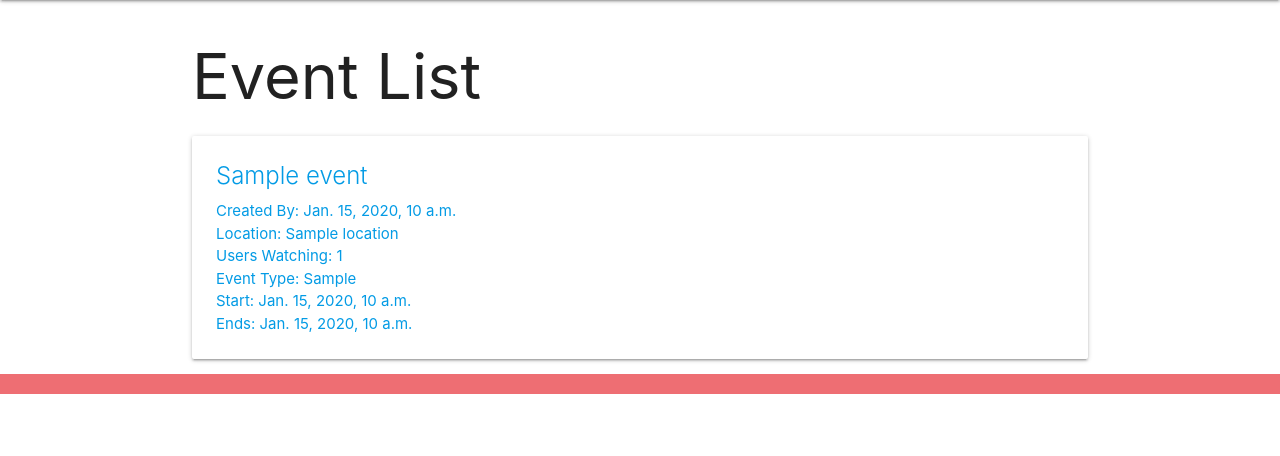
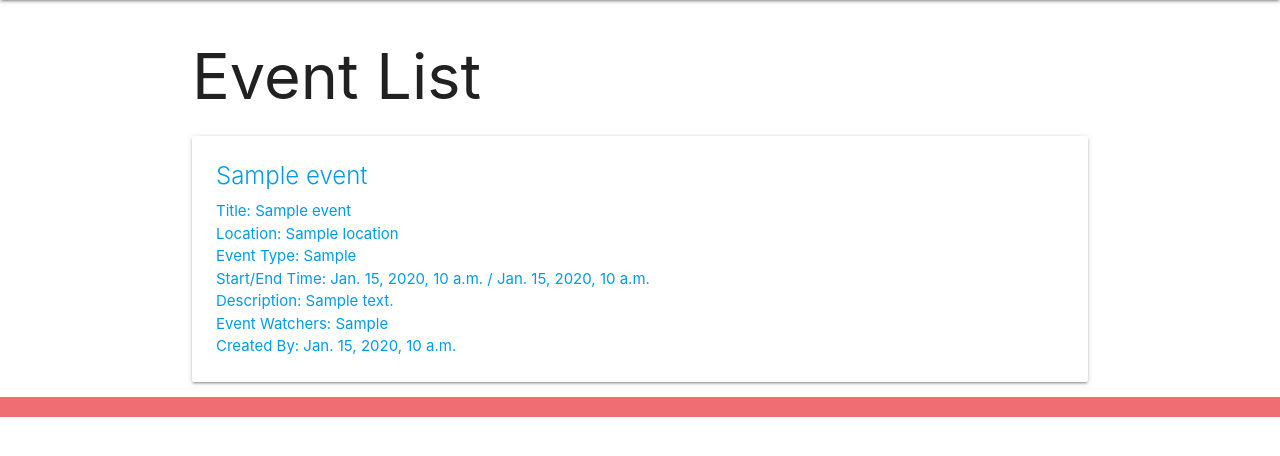
Before and after one commit to benorloff/cosmos-app, a Django app: template main_app/templates/main_app/event_list.html in a window 1280 px wide. Shown: the part 64-520 px from the top of the page. Run offline with Django 3.2, Linux system fonts and the light colour scheme; the template is opened without the code that fills it: most values are stand-ins (such as "Sample title", 1, 10 or a date in 2020).

Commit message:
adjusted event list to match event detail fields

```diff
--- a/main_app/templates/main_app/event_list.html
+++ b/main_app/templates/main_app/event_list.html
@@ -8,12 +8,13 @@
     <div class="card">
         <div class="card-content">
             <span class="card-title">{{ event.name }}</span>
-                <p>Created By: {{ event.created_by }}</p>
-                <p>Location: {{ event.location }}</p>
-                <p>Users Watching: {{ event.users_watching|length }} </p>
-                <p>Event Type: {{ event.event_type }}</p>
-                <p>Start: {{ event.start_time }}</p>
-                <p>Ends: {{ event.end_time }} </p>
+            <p>Title: {{ event.title }}</p>
+            <p>Location: {{ event.location }}</p>
+            <p>Event Type: {{ event.event_type }}</p>
+            <p>Start/End Time: {{ event.start_time }} / {{ event.end_time }} </p>
+            <p>Description: {{ event.description }}</p>
+            <p>Event Watchers: {{ event.users_watching }}</p>
+            <p>Created By: {{ event.created_by }}</p>
         </div>
     </div>
 </a>
```
